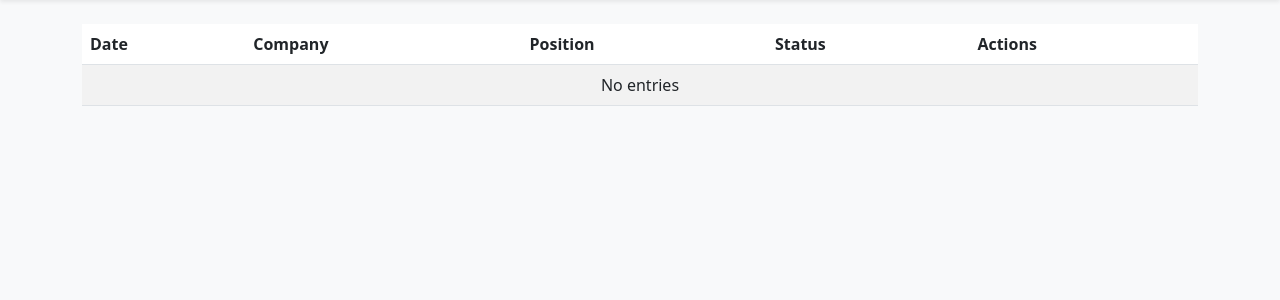
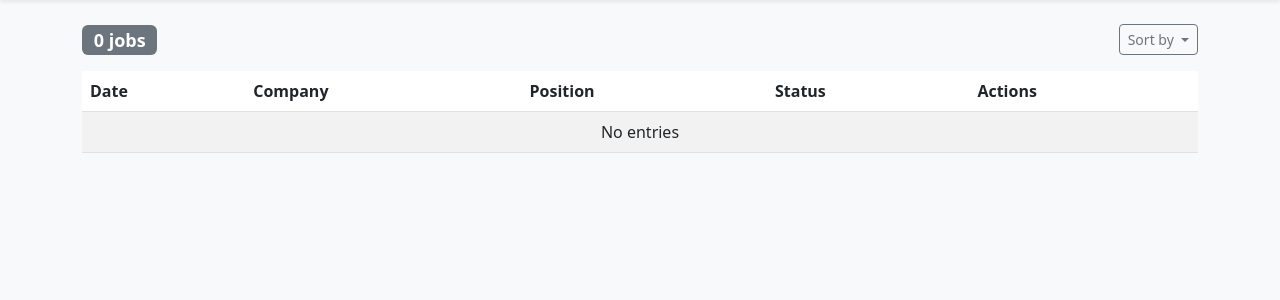
Before and after one commit to DanjoBanjo03/jobTracker, a Python web app: template templates/index.html in a window 1280 px wide. Shown: the part 56-356 px from the top of the page. Run offline with Jinja, Linux system fonts and the light colour scheme; the template is opened without the code that fills it, so the values that code supplies are empty.

Commit message:
Added job # tracker and added sorting

```diff
--- a/templates/base.html
+++ b/templates/base.html
@@ -18,5 +18,6 @@
   <div class="container">
     {% block content %}{% endblock %}
   </div>
+  <script src="https://cdn.jsdelivr.net/npm/bootstrap@5.3.0/dist/js/bootstrap.bundle.min.js"></script>
 </body>
 </html>
--- a/templates/index.html
+++ b/templates/index.html
@@ -1,5 +1,21 @@
 {% extends 'base.html' %}
 {% block content %}
+<div class="d-flex justify-content-between align-items-center mb-3">
+  <h4 class="text-muted mb-0">
+    <span class="badge bg-secondary">{{ apps|length }} jobs</span>
+  </h4>
+  <div class="dropdown">
+    <button class="btn btn-outline-secondary btn-sm dropdown-toggle" type="button" data-bs-toggle="dropdown">
+      Sort by
+    </button>
+    <ul class="dropdown-menu">
+      <li><a class="dropdown-item" href="{{ url_for('index', sort='date_desc') }}">Date (Newest)</a></li>
+      <li><a class="dropdown-item" href="{{ url_for('index', sort='date_asc') }}">Date (Oldest)</a></li>
+      <li><a class="dropdown-item" href="{{ url_for('index', sort='company') }}">Company A-Z</a></li>
+      <li><a class="dropdown-item" href="{{ url_for('index', sort='status') }}">Status</a></li>
+    </ul>
+  </div>
+</div>
 <table class="table table-striped">
   <thead><tr>
     <th>Date</th><th>Company</th><th>Position</th><th>Status</th><th>Actions</th>
```
Also changed, not shown: app.py (+27 -7 lines), README.md, instance/jobs.db.
